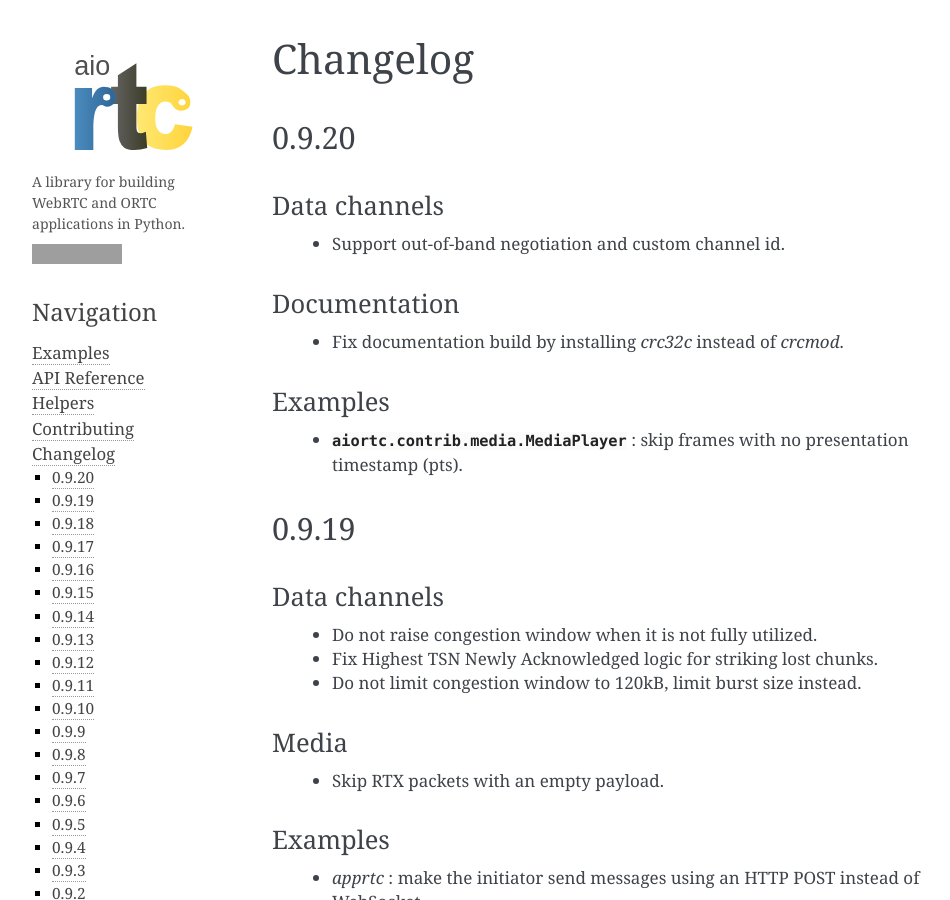
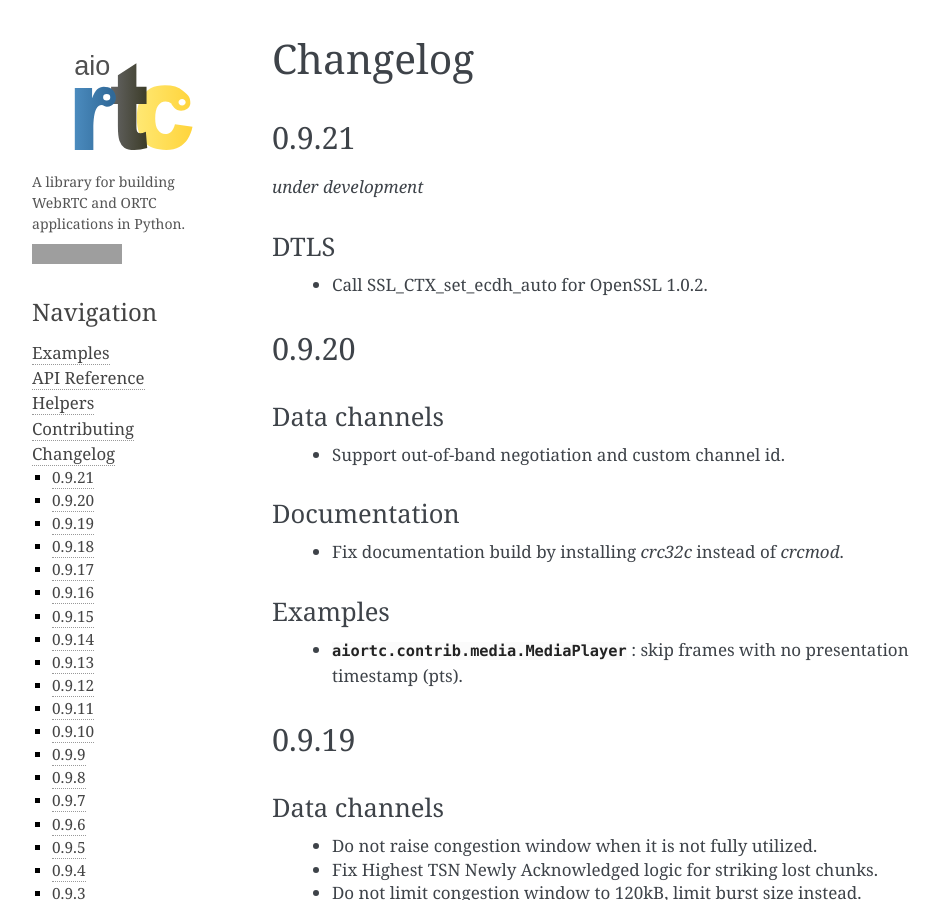
Before and after one commit to mametaro99/image-recognition, a Sphinx documentation site: the page built from docs/changelog.rst, in a window 1280 px wide and 900 px high. Shown: the whole window, without its empty margins (148-1098 px from the left). Built offline with Sphinx 7.4.7, drawn with Linux system fonts in a browser that asks for light colours; grey boxes are pictures that could not be loaded.

Commit message:
[dtls] call SSL_CTX_set_ecdh_auto for OpenSSL 1.0.2
To ensure it works as expected, add some Travis profiles:

- using Xenial's OpenSSL 1.0.2g
- using Trusty's OpenSSL 1.0.1f

```diff
--- a/docs/changelog.rst
+++ b/docs/changelog.rst
@@ -2,6 +2,16 @@ Changelog
 =========
 
 .. currentmodule:: aiortc
+
+0.9.21
+------
+
+*under development*
+
+DTLS
+....
+
+  * Call SSL_CTX_set_ecdh_auto for OpenSSL 1.0.2.
 
 0.9.20
 ------
```
Also changed, not shown: .travis.yml, 3 other files.
